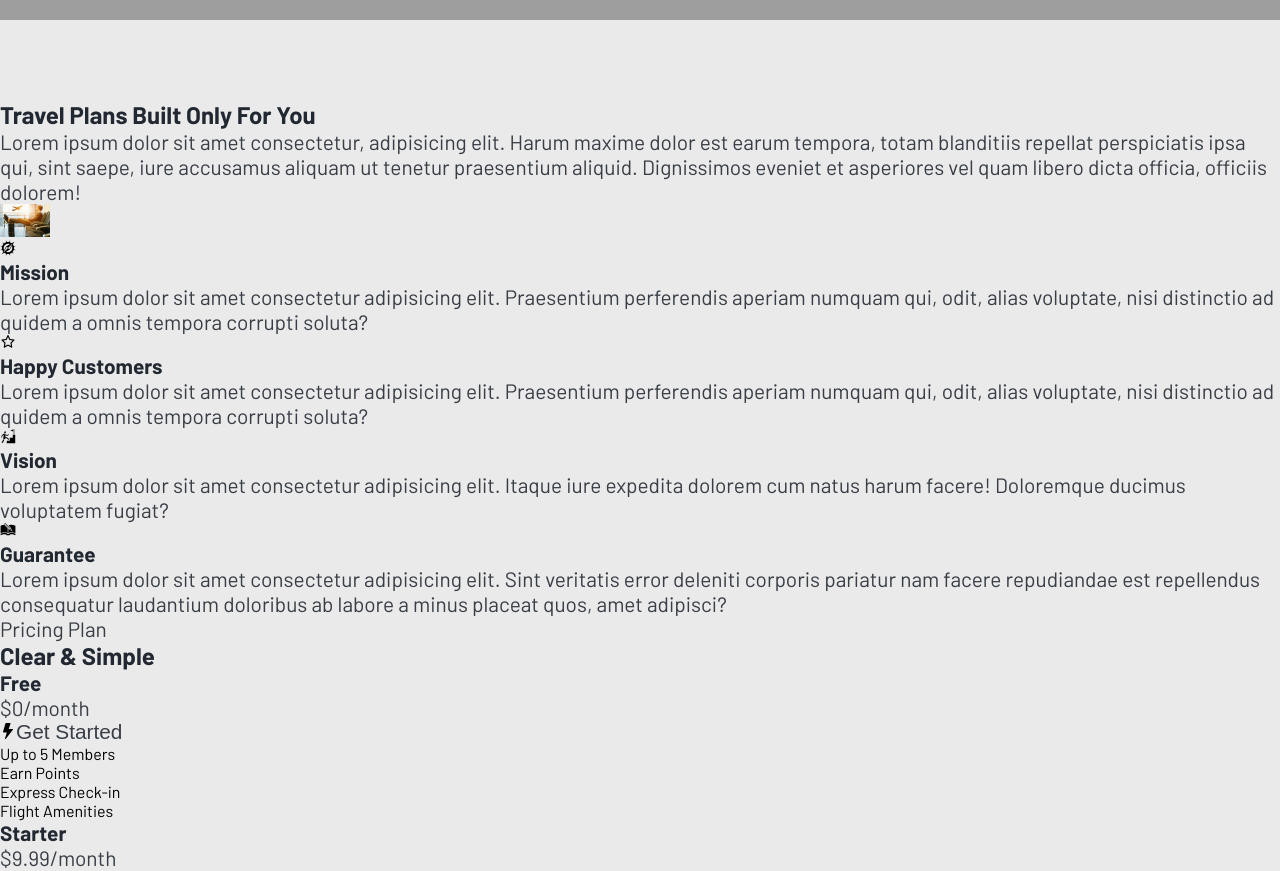
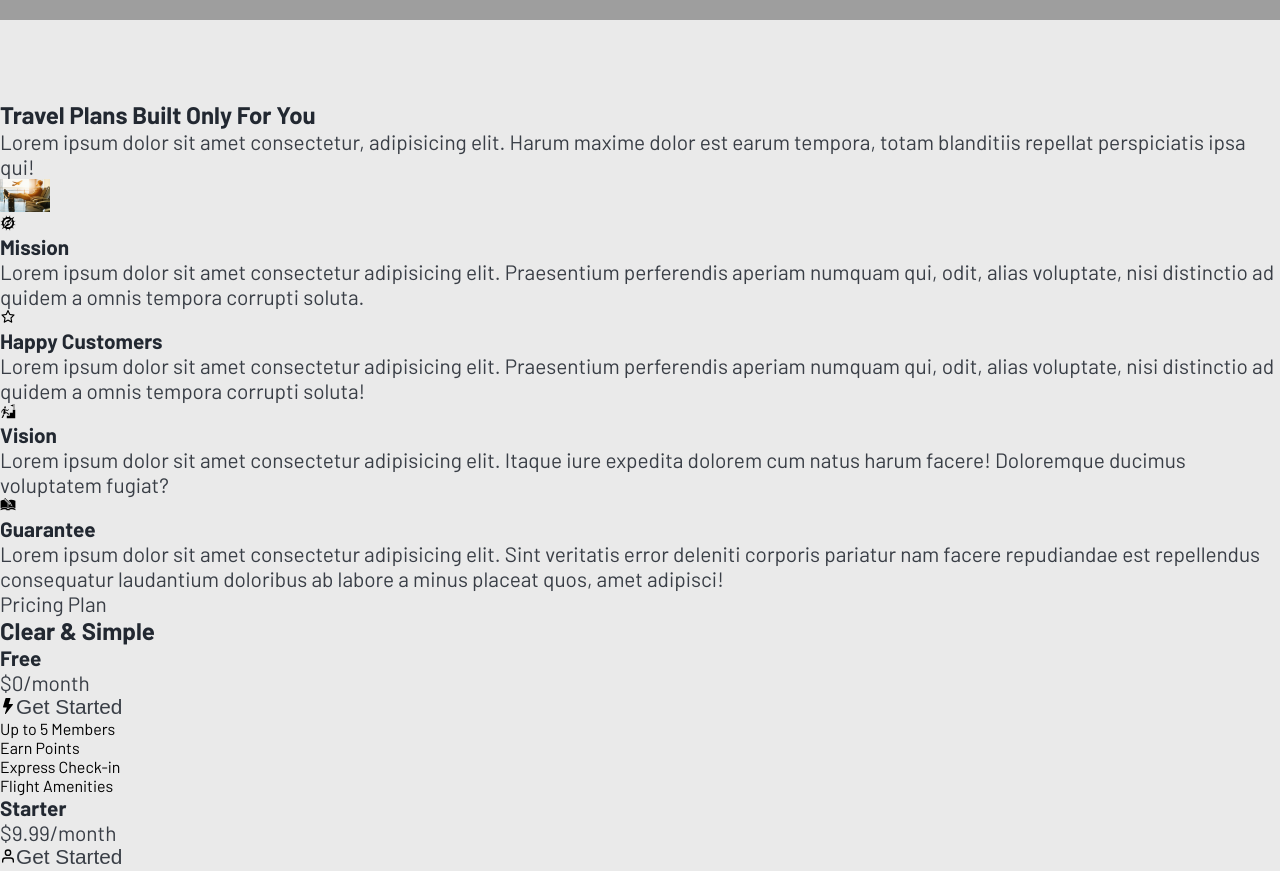
Before and after one commit to MounirEl-Abbas/Travel-portfolio-project, a React (Create React App) app: page / in a window 1280 px wide. Shown: the part 780-1651 px from the top of the page. Built offline with nearby package versions, Linux system fonts and the light colour scheme; grey boxes are pictures that could not be loaded.

Commit message:
Add JSX for styling

```diff
--- a/src/components/home-Page/partials/HomeFeatures.js
+++ b/src/components/home-Page/partials/HomeFeatures.js
@@ -19,51 +19,51 @@ const HomeFeatures = () => {
         <p>
           Lorem ipsum dolor sit amet consectetur, adipisicing elit. Harum maxime
           dolor est earum tempora, totam blanditiis repellat perspiciatis ipsa
-          qui, sint saepe, iure accusamus aliquam ut tenetur praesentium
-          aliquid. Dignissimos eveniet et asperiores vel quam libero dicta
-          officia, officiis dolorem!
+          qui!
         </p>
       </article>
       <div className="features-img">
         <img src={FeaturesImg} alt="" />
       </div>
-      <article>
+      <section className="features-container">
+        <article className="feature">
           <GiCompass />
           <h4>Mission</h4>
           <p>
             Lorem ipsum dolor sit amet consectetur adipisicing elit. Praesentium
             perferendis aperiam numquam qui, odit, alias voluptate, nisi
-          distinctio ad quidem a omnis tempora corrupti soluta?
+            distinctio ad quidem a omnis tempora corrupti soluta.
           </p>
         </article>
-      <article>
+        <article className="feature">
           <AiOutlineStar />
           <h4>Happy Customers</h4>
           <p>
             Lorem ipsum dolor sit amet consectetur adipisicing elit. Praesentium
             perferendis aperiam numquam qui, odit, alias voluptate, nisi
-          distinctio ad quidem a omnis tempora corrupti soluta?
+            distinctio ad quidem a omnis tempora corrupti soluta!
           </p>
         </article>
-      <article>
+        <article className="feature">
           <GiStairsGoal />
           <h4>Vision</h4>
           <p>
             Lorem ipsum dolor sit amet consectetur adipisicing elit. Itaque iure
-          expedita dolorem cum natus harum facere! Doloremque ducimus voluptatem
-          fugiat?
+            expedita dolorem cum natus harum facere! Doloremque ducimus
+            voluptatem fugiat?
           </p>
         </article>
-      <article>
+        <article className="feature">
           <GiArchiveRegister />
           <h4>Guarantee</h4>
           <p>
             Lorem ipsum dolor sit amet consectetur adipisicing elit. Sint
-          veritatis error deleniti corporis pariatur nam facere repudiandae est
-          repellendus consequatur laudantium doloribus ab labore a minus placeat
-          quos, amet adipisci?
+            veritatis error deleniti corporis pariatur nam facere repudiandae
+            est repellendus consequatur laudantium doloribus ab labore a minus
+            placeat quos, amet adipisci!
           </p>
         </article>
+      </section>
     </section>
   );
 };
```
Lines whose indentation alone changed are shown as unchanged.
